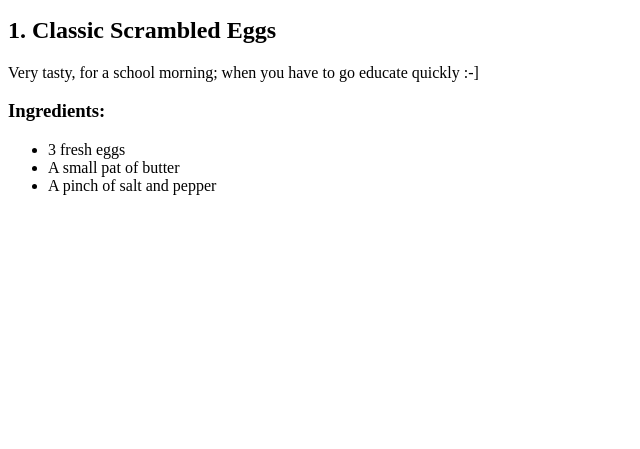
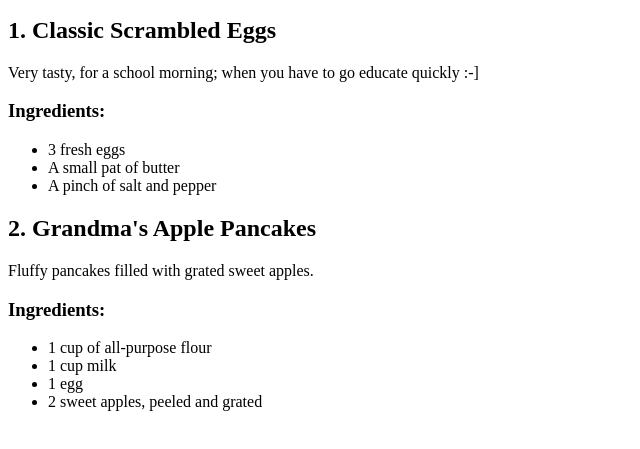
Before and after one commit to arkdyl/family-recipes, a plain HTML site: page index.html in a window 1280 px wide. Shown: the part 101-550 px from the top of the page, without its empty margins (0-640 px from the left). Drawn offline with Linux system fonts and the light colour scheme.

Commit message:
Added second section about Grandma's Apple Pancakes

```diff
--- a/index.html
+++ b/index.html
@@ -21,6 +21,18 @@
                     <li>A pinch of salt and pepper</li>
                 </ul>
             </section>
+
+            <section class="recipe-card">
+                <h2>2. Grandma's Apple Pancakes</h2>
+                <p class="description">Fluffy pancakes filled with grated sweet apples.</p>
+                <h3>Ingredients:</h3>
+                <ul>
+                    <li>1 cup of all-purpose flour</li>
+                    <li>1 cup milk</li>
+                    <li>1 egg</li>
+                    <li>2 sweet apples, peeled and grated</li>
+                </ul>
+            </section>
         </main>
     </body>
 </html>
```
Lines whose indentation alone changed are shown as unchanged.
